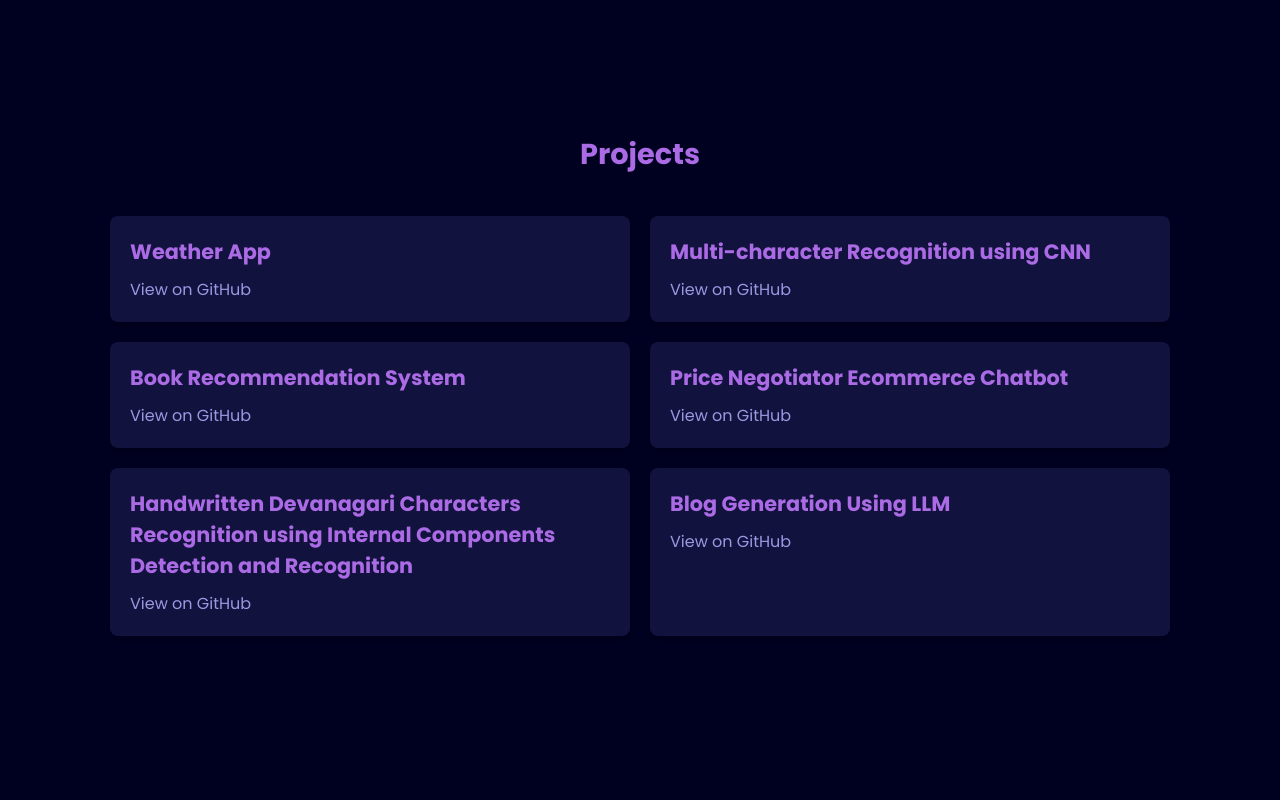
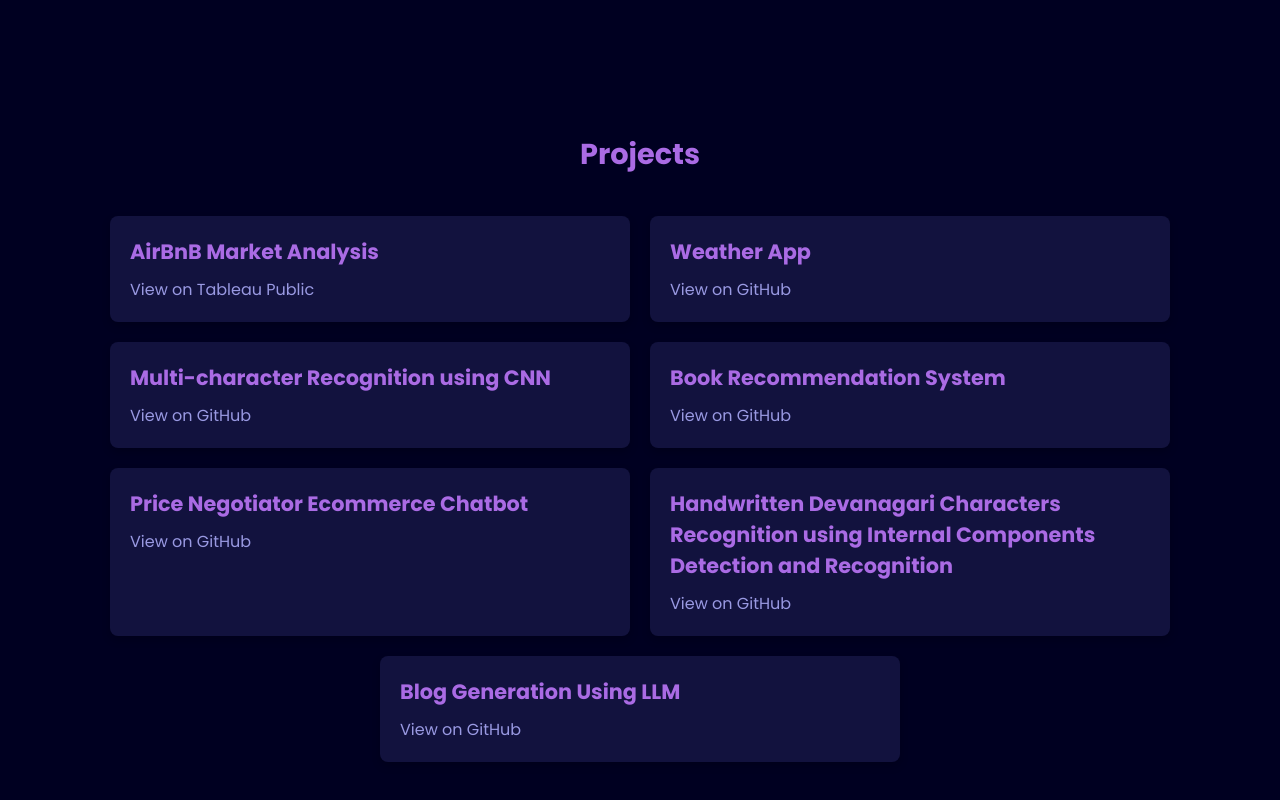
Before and after one commit to MDAAMIRAHMED/Aamir-Portfolio, a plain HTML site: page index.html in a window 1280 px wide. Shown: the part 1840-2640 px from the top of the page. Drawn offline with nearby package versions, Linux system fonts and the light colour scheme.

Commit message:
Airbnb Project

```diff
--- a/index.html
+++ b/index.html
@@ -152,34 +152,39 @@
                 <div class="projects-wrapper">
                     <!-- Project 1 -->
                     <div class="project">
+                        <h3>AirBnB Market Analysis</h3>
+                        <a href="https://public.tableau.com/views/AirBnBFullProject_17365839950120/Dashboard1?:language=en-US&:sid=&:redirect=auth&:display_count=n&:origin=viz_share_link" target="_blank">View on Tableau Public</a>
+                    </div>
+                    <!-- Project 2 -->
+                    <div class="project">
                         <h3>Weather App</h3>
                         <a href="https://github.com/MDAAMIRAHMED/weather" target="_blank">View on GitHub</a>
                     </div>
-                    <!-- Project 2 -->
+                    <!-- Project 3 -->
                     <div class="project">
                         <h3>Multi-character Recognition using CNN</h3>
                         <a href="https://github.com/MDAAMIRAHMED/Multi-Character-Recognition-using-CNN-Mini-Project"
                             target="_blank">View on GitHub</a>
                     </div>
-                    <!-- Project 3 -->
+                    <!-- Project 4 -->
                     <div class="project">
                         <h3>Book Recommendation System</h3>
                         <a href="https://github.com/MDAAMIRAHMED/Book_Recommendation-System" target="_blank">View on
                             GitHub</a>
                     </div>
-                    <!-- Project 4 -->
+                    <!-- Project 5 -->
                     <div class="project">
                         <h3>Price Negotiator Ecommerce Chatbot</h3>
                         <a href="https://github.com/MDAAMIRAHMED/Price-Negotiator-Ecommerce-Chatbot" target="_blank">View on
                             GitHub</a>
                     </div>
-                    <!-- Project 5 -->
+                    <!-- Project 6 -->
                     <div class="project">
                         <h3>Handwritten Devanagari Characters Recognition using Internal Components Detection and
                             Recognition</h3>
                         <a href="https://github.com/MDAAMIRAHMED/Major-Project" target="_blank">View on GitHub</a>
                     </div>
-                    <!-- Project 6 -->
+                    <!-- Project 7 -->
                     <div class="project">
                         <h3>Blog Generation Using LLM</h3>
                         <a href="https://github.com/MDAAMIRAHMED/Blog-Generation-Using-LLM" target="_blank">View on
```
